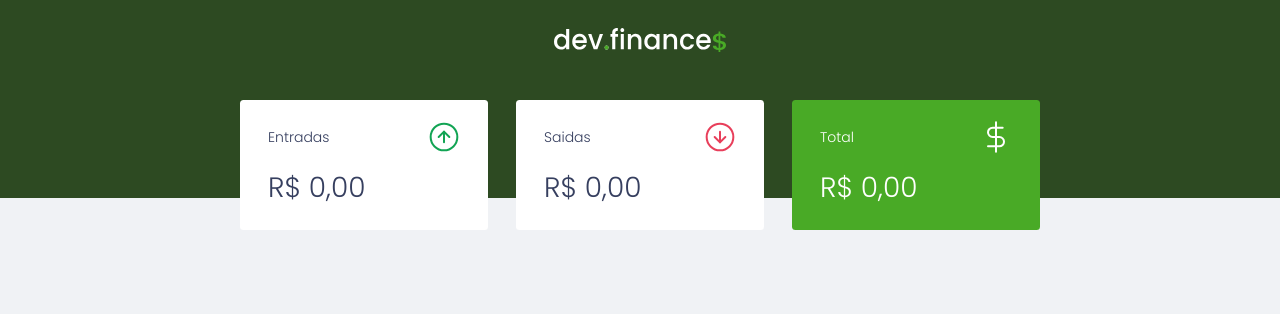
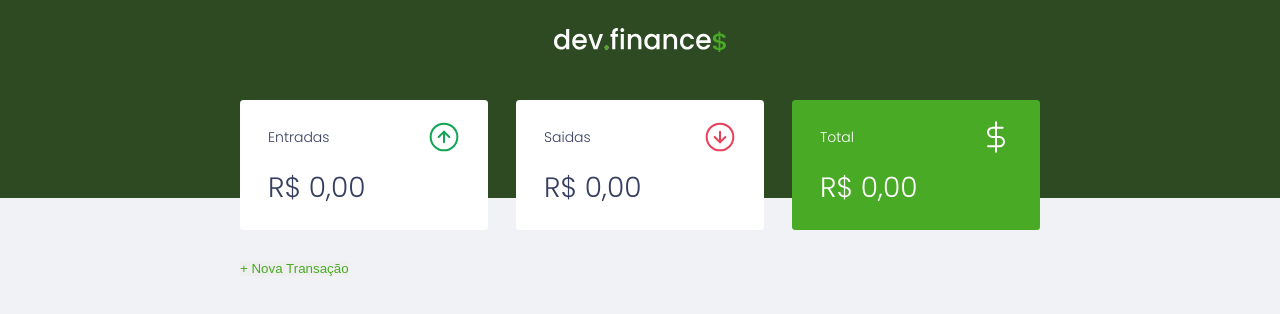
Before and after one commit to DevMiguell/dev-finances-react, a React (Create React App) app: page / in a window 1280 px wide. Shown: the top 314 px of the page. Built offline with nearby package versions, Linux system fonts and the light colour scheme.

Commit message:
Criando component BtnNewTransition

```diff
--- a/src/Pages/Home/index.js
+++ b/src/Pages/Home/index.js
@@ -1,6 +1,7 @@
 import Header from '../components/Header'
 import { ContainerGlobal } from './styles'
 import Summary from '../components/Summary'
+import BtnNewTransition from '../components/BtnNewTransaction'
 
 function Home() {
   return (
@@ -9,6 +10,7 @@ function Home() {
 
       <ContainerGlobal>
         <Summary />
+        <BtnNewTransition />
       </ContainerGlobal>
     </>
   )
--- a/src/Pages/components/BtnNewTransaction/index.js
+++ b/src/Pages/components/BtnNewTransaction/index.js
@@ -1,6 +1,8 @@
+import { Button } from './styles'
+
 function BtnNewTransition() {
   return (
-    <h1>BtnNewTransition</h1>
+    <Button>+ Nova Transação</Button>
   )
 }
 
--- a/src/Pages/components/BtnNewTransaction/styles.js
+++ b/src/Pages/components/BtnNewTransaction/styles.js
@@ -1 +1,14 @@
 import styled from 'styled-components'
+
+export const Button = styled.button`
+  margin-bottom: 0.8rem;
+  color: var(--green);
+  cursor: pointer;
+  outline: none;
+  border: none;
+  transition: color 0.2s;
+
+  &:hover {
+    color: var(--light-green);
+  }
+`
```
